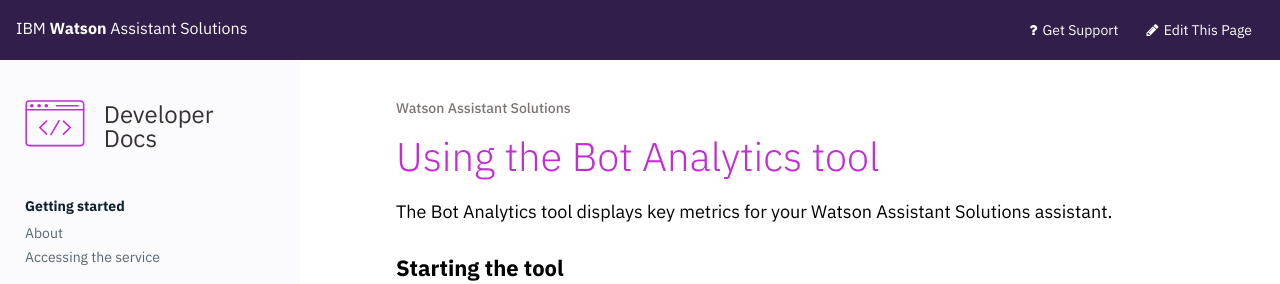
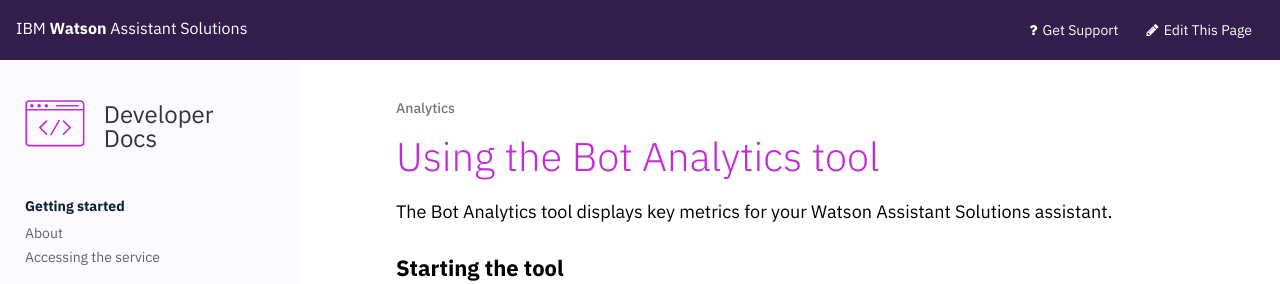
Before and after one commit to Watson-Personal-Assistant/developer, a Jekyll site: the page built from _content/analytics/bot_analytics_tool.md, in a window 1280 px wide. Shown: the top 284 px of the page. Built offline with Jekyll 4.4.1, drawn with Linux system fonts in a browser that asks for light colours.

Commit message:
Add analytics folder

```diff
--- a/_data/sections.yml
+++ b/_data/sections.yml
@@ -39,6 +39,10 @@
   title: IFTTT integration
   icon: code
 
+analytics:
+  title: Analytics
+  icon: code
+
 further-topics:
   title: Further topics
   icon: pencil
```
